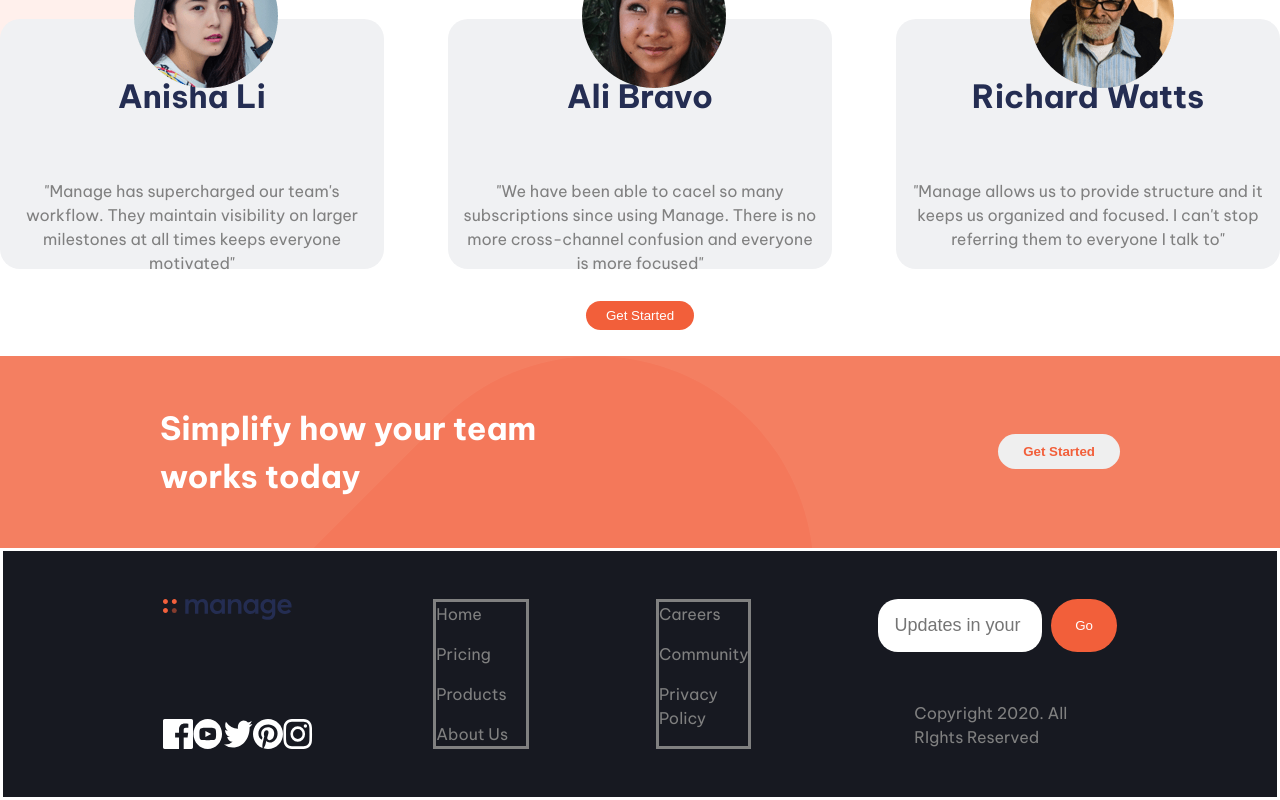
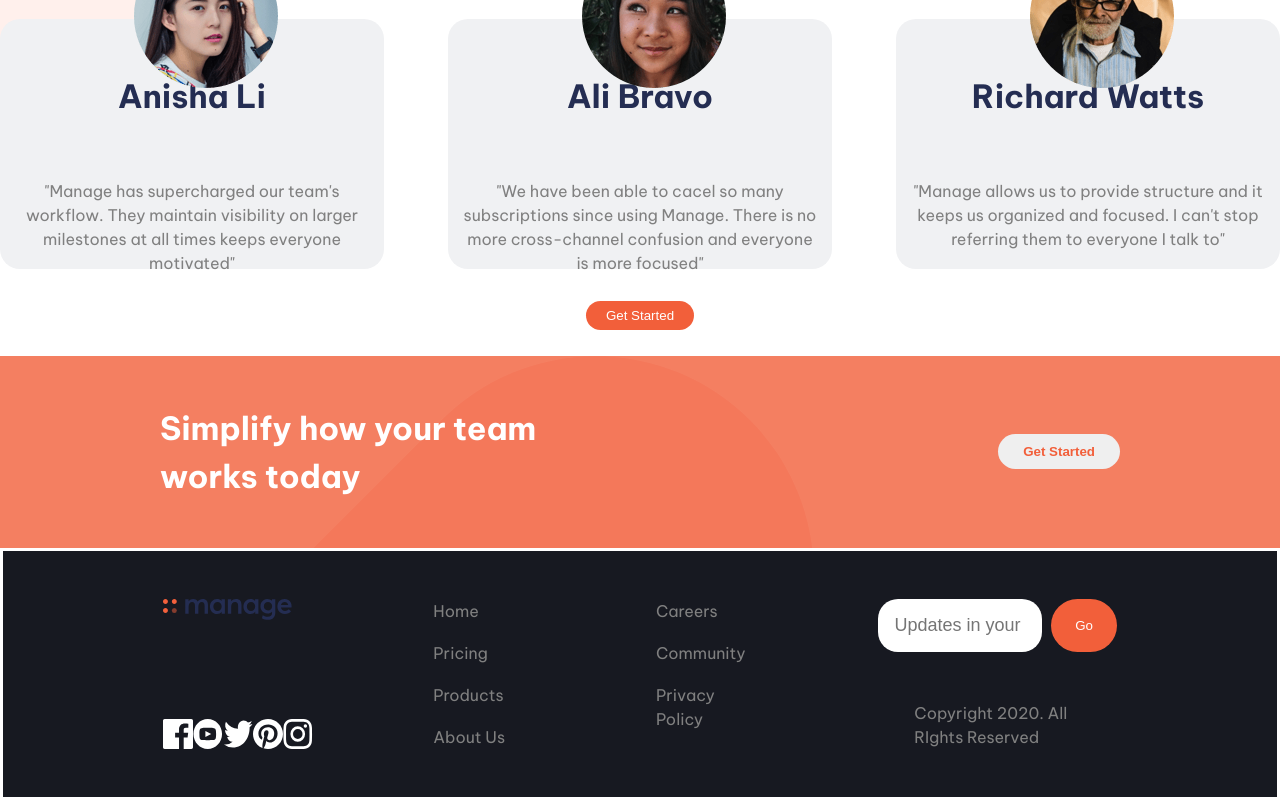
Before and after one commit to Inioluwa1/Landing-Page, a React (Vite) app: page / in a window 1280 px wide. Shown: the part 1823-2623 px from the top of the page. Built offline with nearby package versions, Linux system fonts and the light colour scheme.

Commit message:
Mobile Responsiveness worked upon a bit

```diff
--- a/src/Components/Footer.css
+++ b/src/Components/Footer.css
@@ -60,7 +60,7 @@
   cursor: pointer;
 }
 .AboutCompany, .Others{
-  border: 3px solid;
+  /* border: 3px solid; */
   width: 10%;
   color: grey;
   height: 150px;
```
